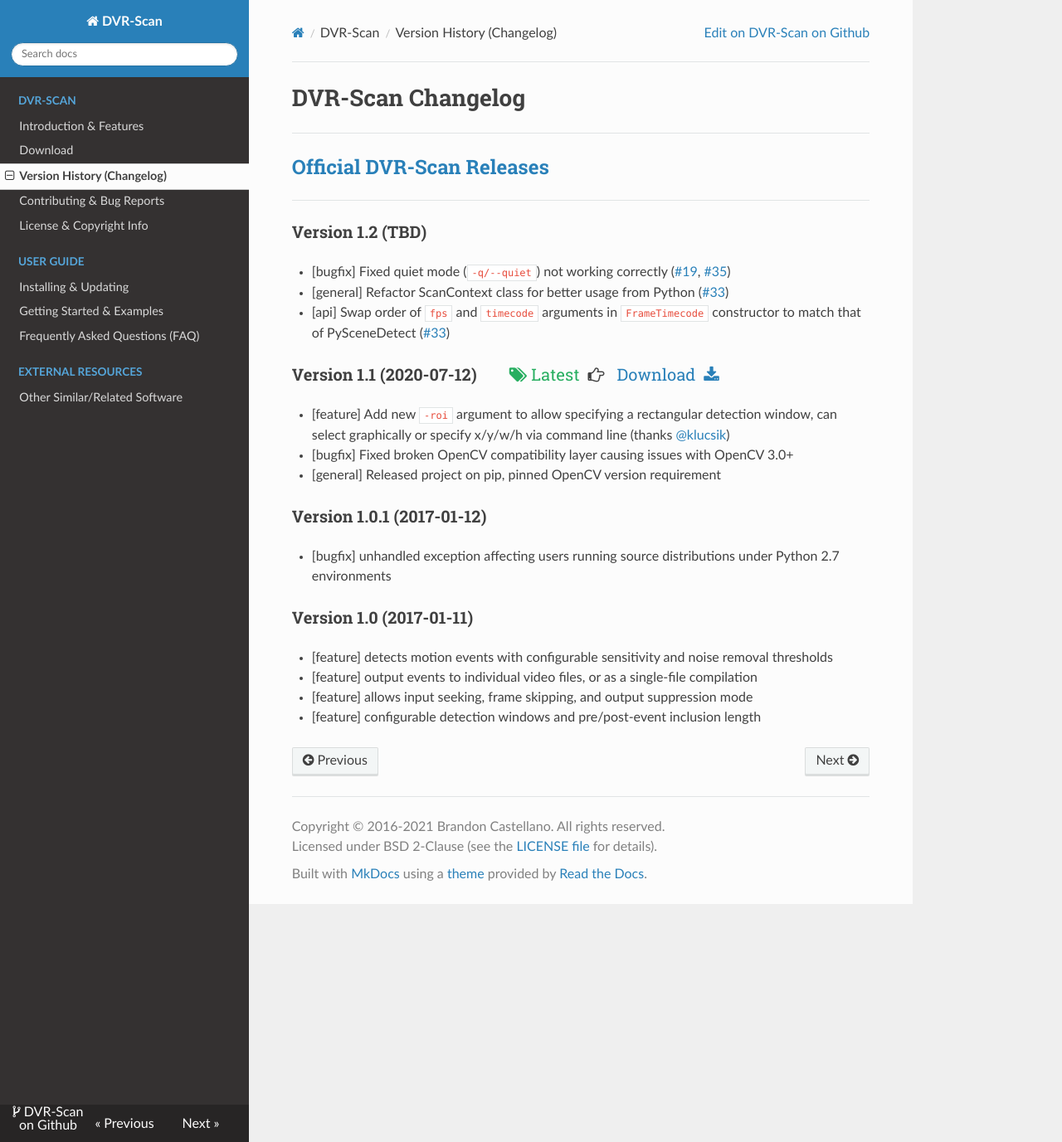
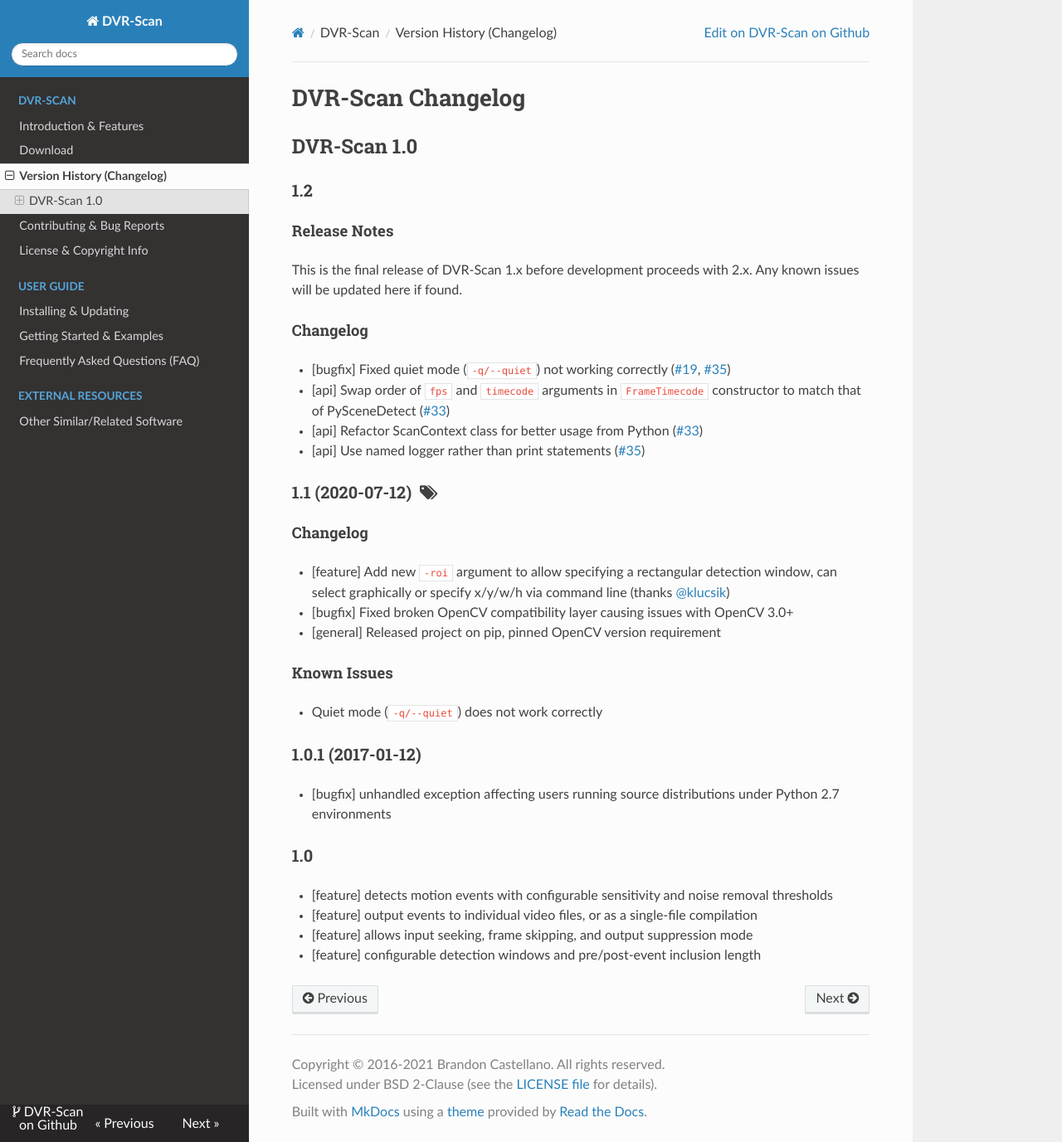
Before and after one commit to Breakthrough/DVR-Scan, an MkDocs documentation site: the page built from docs/changelog.md, in a window 1280 px wide and 1377 px high. Shown: the whole window at 83% size. Built offline with MkDocs 1.6.1, drawn with Linux system fonts in a browser that asks for light colours; nearby versions of some CDN libraries; old or Windows-style settings are respelled for this version of MkDocs.

Commit message:
Update changelog for v1.2 release.

```diff
--- a/docs/changelog.md
+++ b/docs/changelog.md
@@ -1,29 +1,39 @@
 
-<h1>DVR-Scan Changelog</h1>
+DVR-Scan Changelog
+==========================================================
 
---------------------------------------------------------------------------------
+## DVR-Scan 1.0
 
-## <span class="wy-text-info">Official DVR-Scan Releases</span>
+### 1.2
 
---------------------------------------------------------------------------------
+#### Release Notes
 
-<h3>Version 1.2 (TBD)</h3>
+This is the final release of DVR-Scan 1.x before development proceeds with 2.x.  Any known issues will be updated here if found.
+
+#### Changelog
 
  * [bugfix] Fixed quiet mode (`-q/--quiet`) not working correctly ([#19](https://github.com/Breakthrough/DVR-Scan/issues/19), [#35](https://github.com/Breakthrough/DVR-Scan/issues/35))
- * [general] Refactor ScanContext class for better usage from Python ([#33](https://github.com/Breakthrough/DVR-Scan/issues/33))
  * [api] Swap order of `fps` and `timecode` arguments in `FrameTimecode` constructor to match that of PySceneDetect ([#33](https://github.com/Breakthrough/DVR-Scan/issues/33))
+ * [api] Refactor ScanContext class for better usage from Python ([#33](https://github.com/Breakthrough/DVR-Scan/issues/33))
+ * [api] Use named logger rather than print statements ([#35](https://github.com/Breakthrough/DVR-Scan/issues/35))
 
-<h3>Version 1.1 (2020-07-12)  &nbsp; &nbsp;  &nbsp; &nbsp;<span class="fa fa-tags wy-text-success"></span> <span class="fa wy-text-success">Latest &nbsp;<span class="fa fa-hand-o-right wy-text-neutral"></span> &nbsp; <a href="../download/">Download &nbsp;<span class="fa fa-download wy-text-info"></span></a></span></h3>
+### 1.1 (2020-07-12) &nbsp;<span class="fa fa-tags"></span>
+
+#### Changelog
 
  * [feature] Add new `-roi` argument to allow specifying a rectangular detection window, can select graphically or specify x/y/w/h via command line (thanks [@klucsik](https://github.com/klucsik))
  * [bugfix] Fixed broken OpenCV compatibility layer causing issues with OpenCV 3.0+
  * [general] Released project on pip, pinned OpenCV version requirement
 
-<h3>Version 1.0.1 (2017-01-12)</h3>
+#### Known Issues
+
+ * Quiet mode (`-q/--quiet`) does not work correctly
+
+### 1.0.1 (2017-01-12)
 
  * [bugfix] unhandled exception affecting users running source distributions under Python 2.7 environments
 
-<h3>Version 1.0 (2017-01-11)</h3>
+### 1.0
 
  * [feature] detects motion events with configurable sensitivity and noise removal thresholds
  * [feature] output events to individual video files, or as a single-file compilation
```
